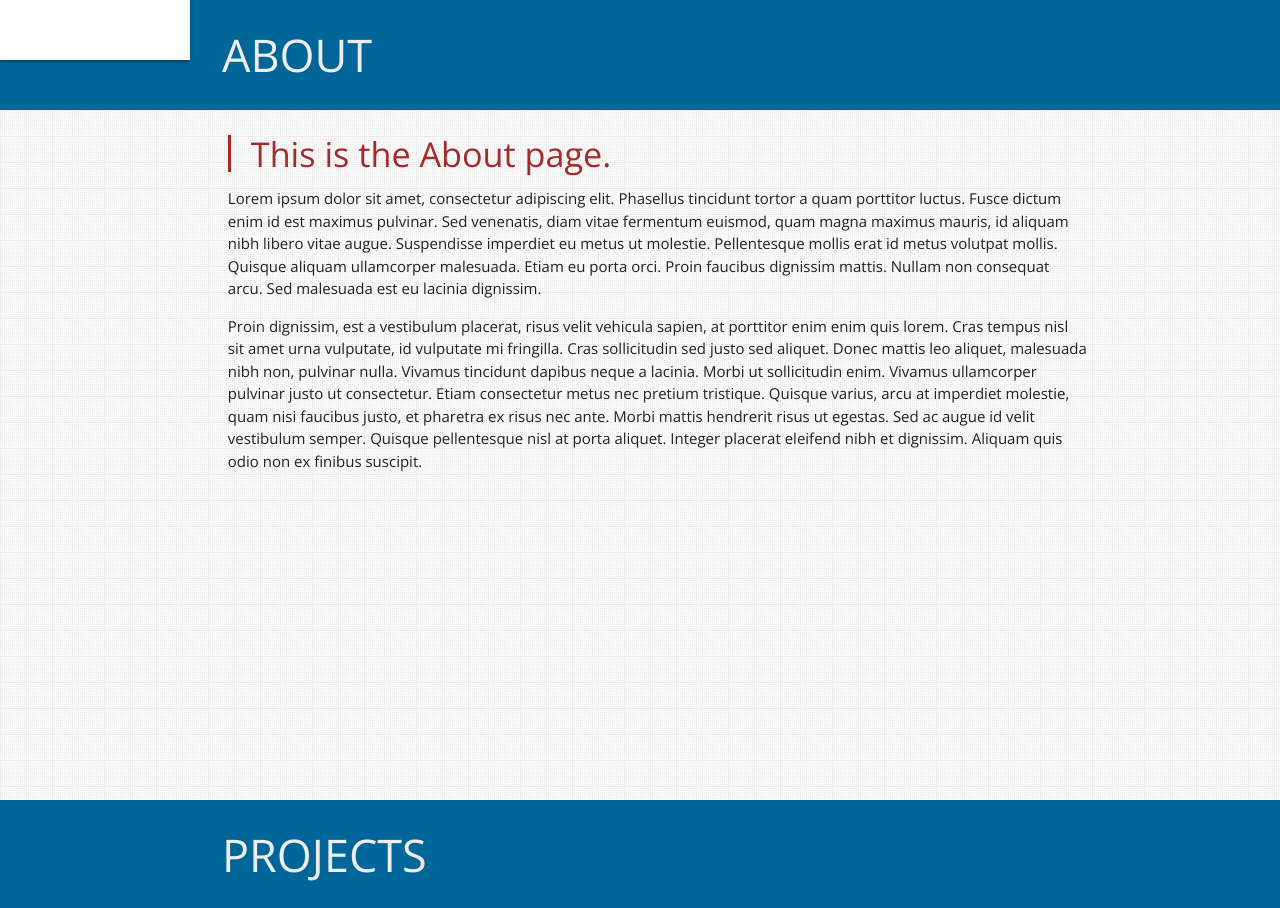
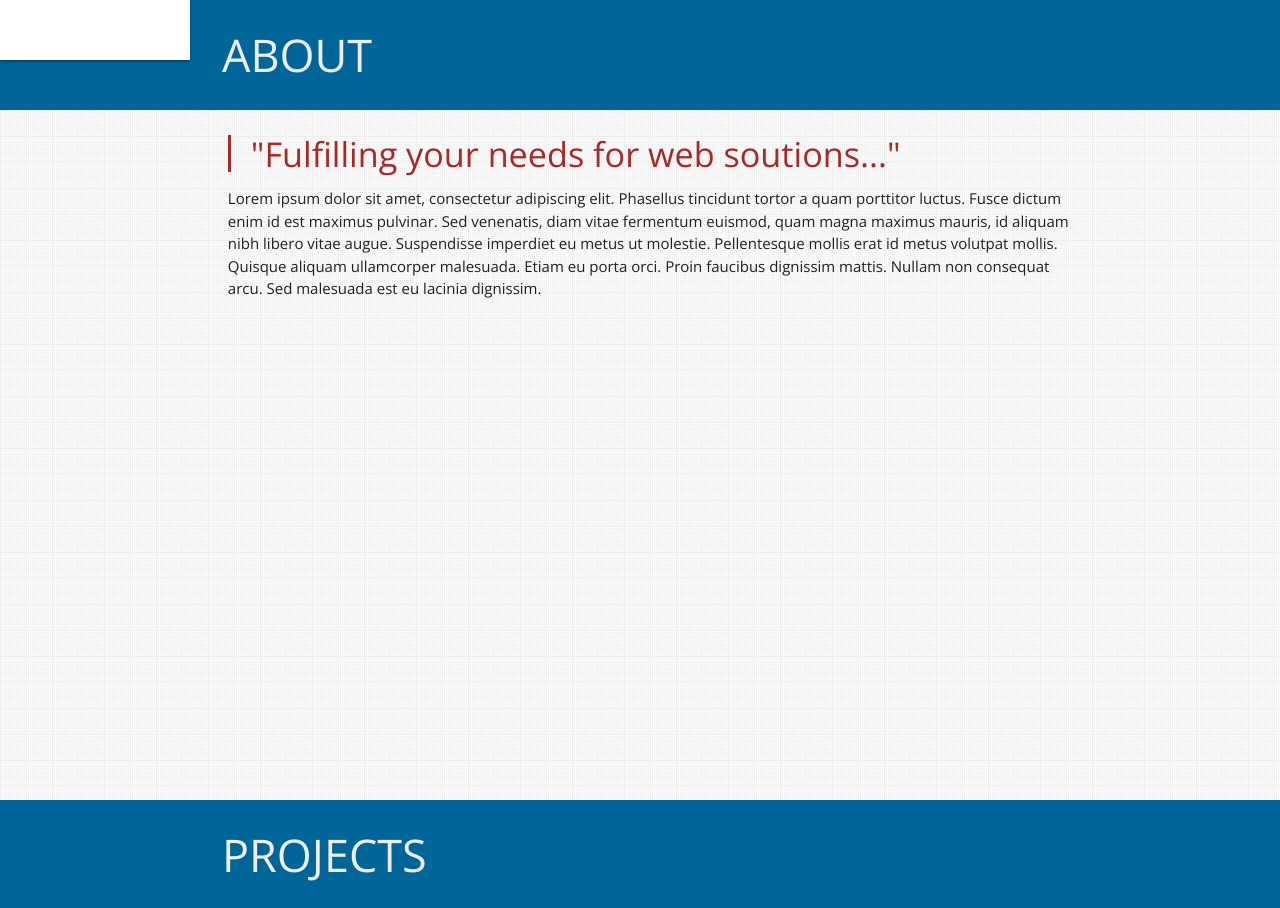
Before and after one commit to ginohagad/portfolio, a React (Create React App) app: page / in a window 1280 px wide. Shown: the part 800-1708 px from the top of the page. Built offline with nearby package versions, Linux system fonts and the light colour scheme.

Commit message:
Passing About page contents via props from App component.

```diff
--- a/src/App.js
+++ b/src/App.js
@@ -5,12 +5,19 @@ import {Sidenav, Top, About, Projects, Skills, Contact, Footer} from './componen
 
 class App extends Component {
 
+
   render() {
+
+   const about_content = {
+      caption: '"Fulfilling your needs for web soutions..."',
+      content: 'Lorem ipsum dolor sit amet, consectetur adipiscing elit. Phasellus tincidunt tortor a quam porttitor luctus. Fusce dictum enim id est maximus pulvinar. Sed venenatis, diam vitae fermentum euismod, quam magna maximus mauris, id aliquam nibh libero vitae augue. Suspendisse imperdiet eu metus ut molestie. Pellentesque mollis erat id metus volutpat mollis. Quisque aliquam ullamcorper malesuada. Etiam eu porta orci. Proin faucibus dignissim mattis. Nullam non consequat arcu. Sed malesuada est eu lacinia dignissim.',
+    };
+
     return (
       <div className="main-container">
         <Sidenav />
         <Top />
-        <About />
+        <About content={about_content} />
 				<Projects />
 				<Skills />
 				<Contact />
--- a/src/components/About/About.js
+++ b/src/components/About/About.js
@@ -1,15 +1,15 @@
 import React from 'react';
 import {Page} from '../';
 
-const About = () => {
+const About = (props) => {
+  const { caption, content } = props.content;
+
 
   return (
     <Page title="About">
       <div className="about">
-        <h4>This is the About page.</h4>
-        <p>Lorem ipsum dolor sit amet, consectetur adipiscing elit. Phasellus tincidunt tortor a quam porttitor luctus. Fusce dictum enim id est maximus pulvinar. Sed venenatis, diam vitae fermentum euismod, quam magna maximus mauris, id aliquam nibh libero vitae augue. Suspendisse imperdiet eu metus ut molestie. Pellentesque mollis erat id metus volutpat mollis. Quisque aliquam ullamcorper malesuada. Etiam eu porta orci. Proin faucibus dignissim mattis. Nullam non consequat arcu. Sed malesuada est eu lacinia dignissim.</p>
-
-        <p>Proin dignissim, est a vestibulum placerat, risus velit vehicula sapien, at porttitor enim enim quis lorem. Cras tempus nisl sit amet urna vulputate, id vulputate mi fringilla. Cras sollicitudin sed justo sed aliquet. Donec mattis leo aliquet, malesuada nibh non, pulvinar nulla. Vivamus tincidunt dapibus neque a lacinia. Morbi ut sollicitudin enim. Vivamus ullamcorper pulvinar justo ut consectetur. Etiam consectetur metus nec pretium tristique. Quisque varius, arcu at imperdiet molestie, quam nisi faucibus justo, et pharetra ex risus nec ante. Morbi mattis hendrerit risus ut egestas. Sed ac augue id velit vestibulum semper. Quisque pellentesque nisl at porta aliquet. Integer placerat eleifend nibh et dignissim. Aliquam quis odio non ex finibus suscipit.</p>
+        <h4>{caption}</h4>
+        <p>{content}</p>
       </div>
     </Page>
   )
--- a/src/components/Footer/Footer.js
+++ b/src/components/Footer/Footer.js
@@ -4,7 +4,7 @@ import React from 'react';
 
 const Footer = () => {
 	return (
-		<div id="#footer" className="section container fullpage">
+		<div id="#footer" className="section container">
 			<h1>Footer</h1>
 		</div>
 	)
--- a/src/components/Projects/Projects.js
+++ b/src/components/Projects/Projects.js
@@ -4,7 +4,7 @@ import {Page} from '../';
 const Projects = () => {
 	return (
     <Page title="Projects">
-      <p>This is the Projects page.</p>
+      <p>This section will be available soon.</p>
     </Page>
 	)
 }
```
